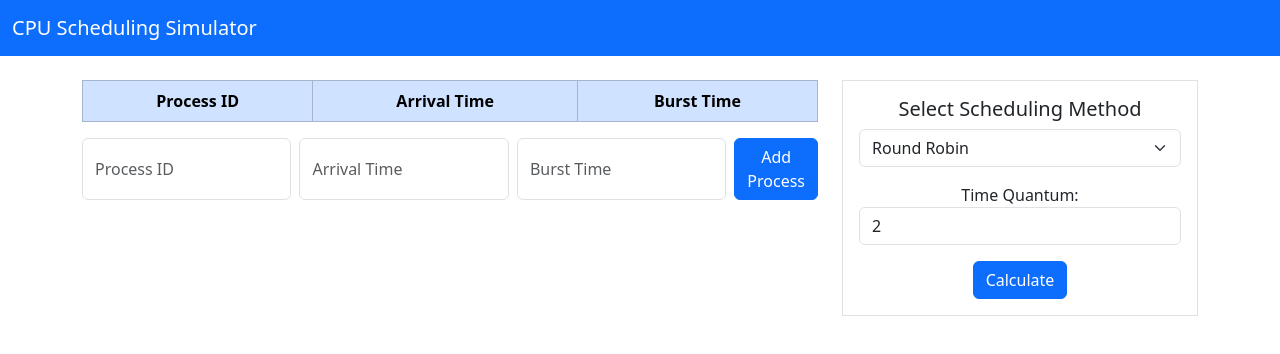
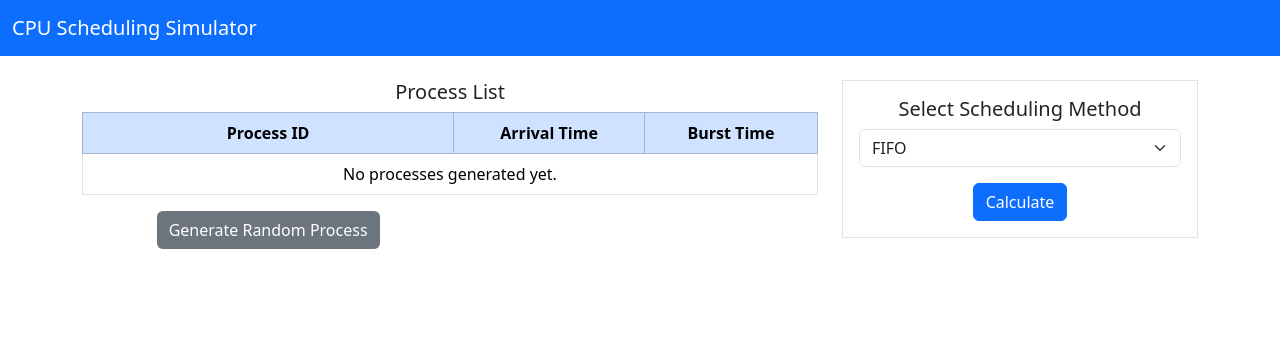
Before and after one commit to Brand0n20/CPU-Scheduler, a React (Create React App) app: page / in a window 1280 px wide. Shown: the top 354 px of the page. Built offline with nearby package versions, Linux system fonts and the light colour scheme.

Commit message:
randomized process generating and updated props and elements of input and output tables

```diff
--- a/src/App.js
+++ b/src/App.js
@@ -2,47 +2,64 @@ import './App.css';
 import 'bootstrap/dist/css/bootstrap.min.css';
 import { useState } from 'react';
 import { Button } from 'react-bootstrap';
-import fifo from './algorithms/fifo'
-import InputTable from './components/inputTable'
-import { OutputTable } from './components/outputTable'
-
+import fifo from './algorithms/fifo';
+import { sjf } from './algorithms/sjf';
+import { mlfq } from './algorithms/mlfq';
+import { rr } from './algorithms/rr';
+import { stcf } from './algorithms/stcf';
+import InputTable from './components/inputTable';
+import { OutputTable } from './components/outputTable';
 
 function App() {
-
   const [processes, setProcesses] = useState([]);
-  const [pid, setPid] = useState("");
-  const [arrivalTime, setArrivalTime] = useState("");
-  const [burstTime, setBurstTime] = useState("");
-  const [schedulingMethod, setSchedulingMethod] = useState("Round Robin");
+  const [schedulingMethod, setSchedulingMethod] = useState("FIFO");
   const [timeQuantum, setTimeQuantum] = useState(2);
   const [calculations, setCalculations] = useState([]);
 
-  const addProcess = () => {
-    if (pid && arrivalTime && burstTime) {
+  // Function to generate a random process
+  const generateRandomProcess = () => {
+    const pid = Math.floor(Math.random() * 1000); // Random PID (0-999)
+    const arrivalTime = Math.floor(Math.random() * 101); // Random arrival time (0-100)
+    const burstTime = Math.floor(Math.random() * 20) + 1; // Random burst time (1-20)
+
     setProcesses([
       ...processes,
-        { id: pid, arrivalTime: parseInt(arrivalTime), burstTime: parseInt(burstTime) },
+      { id: pid, arrivalTime, burstTime },
     ]);
-      // sets these inputs back to blank
-      setPid("");
-      setArrivalTime("");
-      setBurstTime("");
-    }
   };
 
   const methodSelected = () => {
-    if (schedulingMethod === 'FIFO') {
-      setCalculations(fifo({ processes }))
+    const algorithms = {
+      'FIFO': fifo,
+      'SJF': sjf,
+      'MLFQ': mlfq,
+      'Round Robin': rr,
+      'STCF': stcf
+    };
+
+    let selectedAlgorithm = algorithms[schedulingMethod];
+    if (selectedAlgorithm) {
+      // pass processes as an object when calling 'selectedAlgorithm'
+      const newCalculations = selectedAlgorithm({ processes }).map((calc) => ({
+        ...calc,
+        algorithm: schedulingMethod, // Add algorithm name to differentiate results
+      }));
+
+      setCalculations([
+        ...calculations,
+        ...newCalculations, // Spread newCalculations so that each item is added individually
+      ]);
+    } else {
+      alert("Invalid Scheduling Method Selected!");
     }
-
-  }
+  };
 
   return (
     <div className="App">
       <header>
-        <nav className='navbar navbar-dark bg-primary'>
+        <nav className="navbar navbar-dark bg-primary">
           <div className="container-fluid">
-            <span className='navbar-brand'>CPU Scheduling Simulator</span>
+            <span className="navbar-brand">CPU Scheduling Simulator</span>
           </div>
         </nav>
       </header>
@@ -50,16 +67,8 @@ function App() {
       <div className="container mt-4">
         <div className="row">
           {/* Input Table */}
-          <InputTable
-            processes={processes}
-            pid={pid}
-            arrivalTime={arrivalTime}
-            burstTime={burstTime}
-            setPid={setPid}
-            setArrivalTime={setArrivalTime}
-            setBurstTime={setBurstTime}
-            addProcess={addProcess}
-          />
+          <InputTable processes={processes} generateRandomProcess={generateRandomProcess} />
+
           {/* Scheduling Method Section */}
           <div className="col-md-4">
             <div className="border p-3">
@@ -88,7 +97,6 @@ function App() {
                   />
                 </div>
               )}
-
               {/* Calculate Button */}
               <Button variant="primary" className="mt-3" onClick={methodSelected}>
                 Calculate
@@ -98,10 +106,7 @@ function App() {
         </div>
         <div className="row pt-5">
           {/* Output Table */}
-      {calculations.length > 0 && <OutputTable
-      calculations={calculations}
-      ></OutputTable>
-      }
+          {calculations.length > 0 && <OutputTable calculations={calculations} />}
         </div>
       </div>
     </div>
--- a/src/components/inputTable.js
+++ b/src/components/inputTable.js
@@ -1,10 +1,10 @@
 import React from 'react';
 import { Button } from 'react-bootstrap';
 
-const ProcessInputTable = ({ processes, pid, arrivalTime, burstTime, setPid, setArrivalTime, setBurstTime, addProcess }) => {
+const ProcessInputTable = ({ processes, generateRandomProcess}) => {
   return (
     <div className="col-md-8">
-      {/* Table Section */}
+      <h5>Process List</h5>
       <table className="table table-bordered">
         <thead className="table-primary">
           <tr>
@@ -14,43 +14,26 @@ const ProcessInputTable = ({ processes, pid, arrivalTime, burstTime, setPid, set
           </tr>
         </thead>
         <tbody>
-          {processes.map((p, index) => (
-            <tr key={index}>
-              <td>{p.id}</td>
-              <td>{p.arrivalTime}</td>
-              <td>{p.burstTime}</td>
+          {processes.length > 0 ? (
+            processes.map((p, index) => (
+              <tr key={index}>
+                <td>{p.id}</td>
+                <td>{p.arrivalTime}</td>
+                <td>{p.burstTime}</td>
+              </tr>
+            ))
+          ) : (
+            <tr>
+              <td colSpan="3" className="text-center">
+                No processes generated yet.
+              </td>
             </tr>
-          ))}
+          )}
+        <Button variant="secondary" className="mt-3" onClick={generateRandomProcess}>
+              Generate Random Process
+            </Button>
         </tbody>
       </table>
-
-      {/* Input Fields */}
-      <div className="d-flex gap-2">
-        <input
-          type="number"
-          className="form-control"
-          placeholder="Process ID"
-          value={pid}
-          onChange={(e) => setPid(e.target.value)}
-        />
-        <input
-          type="number"
-          className="form-control"
-          placeholder="Arrival Time"
-          value={arrivalTime}
-          onChange={(e) => setArrivalTime(e.target.value)}
-        />
-        <input
-          type="number"
-          className="form-control"
-          placeholder="Burst Time"
-          value={burstTime}
-          onChange={(e) => setBurstTime(e.target.value)}
-        />
-        <Button variant="primary" onClick={addProcess}>
-          Add Process
-        </Button>
-      </div>
     </div>
   );
 };
--- a/src/components/outputTable.js
+++ b/src/components/outputTable.js
@@ -1,4 +1,5 @@
-export const OutputTable = ({ calculations }) => {
+export const OutputTable = ({ calculations}) => {
+
     return (
         <div className="col-md-8">
       {/* Table Section */}
@@ -14,14 +15,14 @@ export const OutputTable = ({ calculations }) => {
           </tr>
         </thead>
         <tbody>
-          {calculations.map((p, index) => (
+          {calculations.map((calc, index) => (
             <tr key={index}>
-              <td>{p.id}</td>
-              <td>{p.arrivalTime}</td>
-              <td>{p.burstTime}</td>
-              <td>{p.completionTime}</td>
-              <td>{p.waitingTime}</td>
-              <td>{p.turnaroundTime}</td>
+              <td>{calc.id}</td>
+              <td>{calc.arrivalTime}</td>
+              <td>{calc.burstTime}</td>
+              <td>{calc.completionTime}</td>
+              <td>{calc.waitingTime}</td>
+              <td>{calc.turnaroundTime}</td>
 
             </tr>
           ))}
```
Lines whose indentation alone changed are shown as unchanged.
